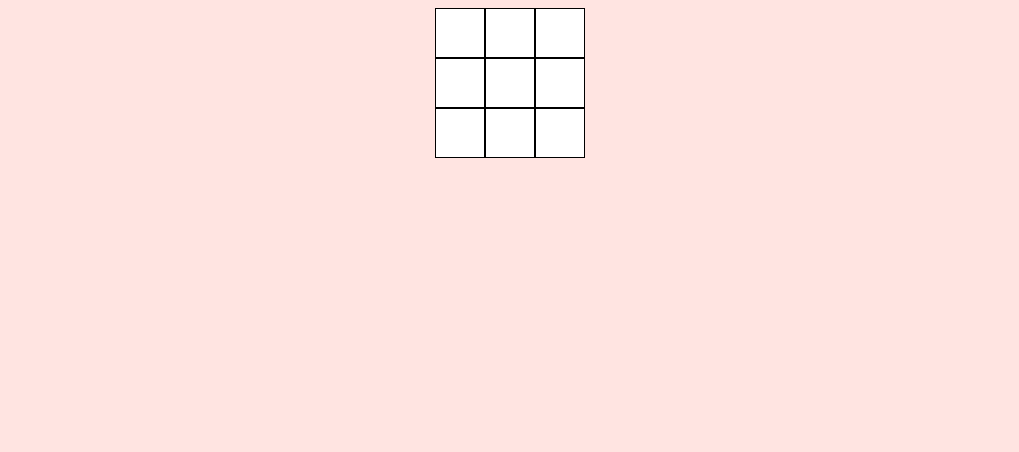
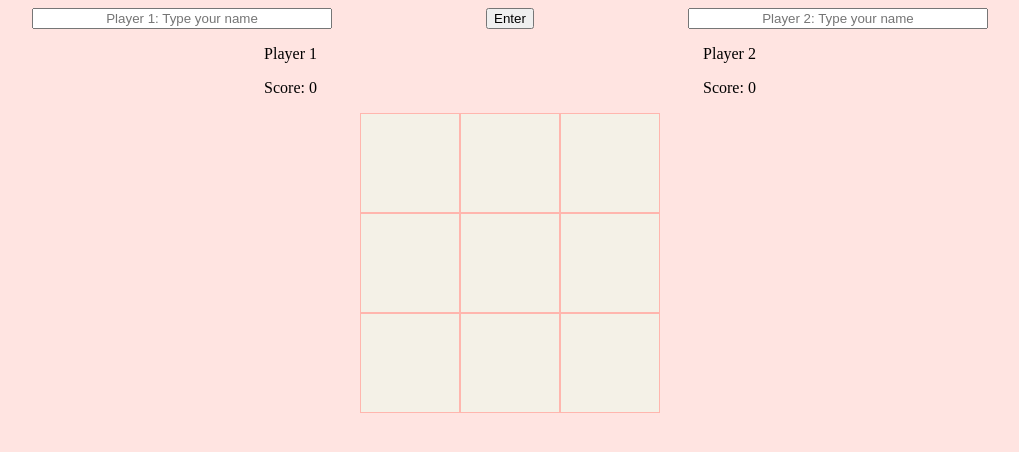
Before and after one commit to NicolasJuncal/tic-tac-tie, a plain HTML site: page index.html in a window 1280 px wide. Shown: the whole page, without its empty margins (130-1149 px from the left). Drawn offline with Linux system fonts and the light colour scheme.

Commit message:
formatting

```diff
--- a/index.html
+++ b/index.html
@@ -8,6 +8,23 @@
   <link rel="stylesheet" href="style.css">
 </head>
 <body>
+  <div class="input-wrapper">
+      <div><input class="input1" type="text" placeholder="Player 1: Type your name"></div>
+      <button class="enter">Enter</button>
+      <div><input class="input2" type="text" placeholder="Player 2: Type your name"></div>
+  </div>
+  <div class="player-info">
+    <div class="player1">
+      <p class="name1">Player 1</p>
+      <p class="score">Score: <span class="score-player1">0</span></p>
+    </div>
+    <div class="player2">
+      <p class="name2">Player 2</p>
+      <p class="score">Score: <span class="score-player2">0</span></p>
+    </div>
+
+  </div>
+
   <div class="wrapper">
     <div class="box" id="0"></div>
     <div class="box" id="1"></div>
@@ -18,11 +35,6 @@
     <div class="box" id="6"></div>
     <div class="box" id="7"></div>
     <div class="box" id="8"></div>
-
-
-
-
-
   </div>
 
 
--- a/style.css
+++ b/style.css
@@ -5,19 +5,33 @@ body {
   background-color: mistyrose;
 }
 .wrapper {
-  width: 150px;
+  width: 300px;
   display: grid;
   grid-template-columns: 1fr 1fr 1fr;
   margin: 0 auto;
 }
-
-
 .box {
-  width: 50px;
-  height: 50px;
-  border: 1px solid black;
-  background-color: white;
+  width: 100px;
+  height: 100px;
+  background-color: rgb(244, 241, 231);
+  border: 1px rgb(255, 182, 174) solid;
+  text-align: center;
+  font-size: 90px;
 }
 #square-effect {
   background-color: gray;
 }
+
+.input-wrapper {
+  display: flex;
+  justify-content: space-evenly;
+}
+.player-info {
+  display: flex;
+  justify-content: space-evenly;
+}
+
+input {
+  width: 300px;
+  text-align: center;
+}
--- a/test.js
+++ b/test.js
@@ -1,9 +1,17 @@
 var crossPositions = [0,1,2,3,4,5,6,7,8];
 var box = document.querySelectorAll('.box');
-var playerCircle = 'O';
-var playerX = 'X';
+var input1 = document.querySelector('.input1')
+var input2 = document.querySelector('.input2')
+var enter = document.querySelector('.enter')
+var name1 = document.querySelector('.name1')
+var name2 = document.querySelector('.name2')
+enter.addEventListener('click', getInfo)
+function getInfo(){
+  name1.textContent = input1.value + " 'X' Player";
+  name2.textContent = input2.value + " 'O' Player";
+}
+
 var whichPlayer = 0;
-
 for (var i = 0; i < box.length; i++){
   box[i].addEventListener('click', playerClick);
 }
```
